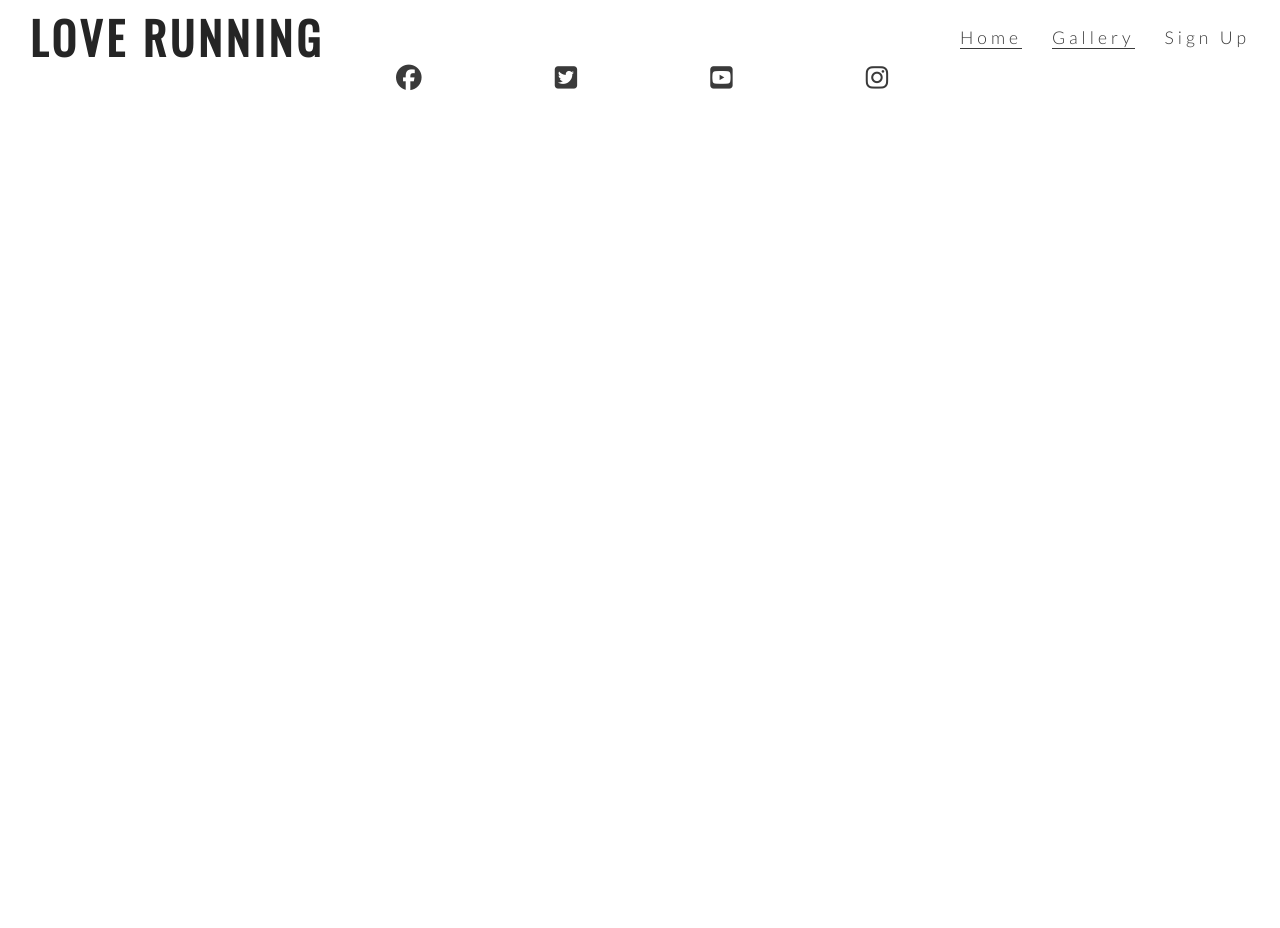
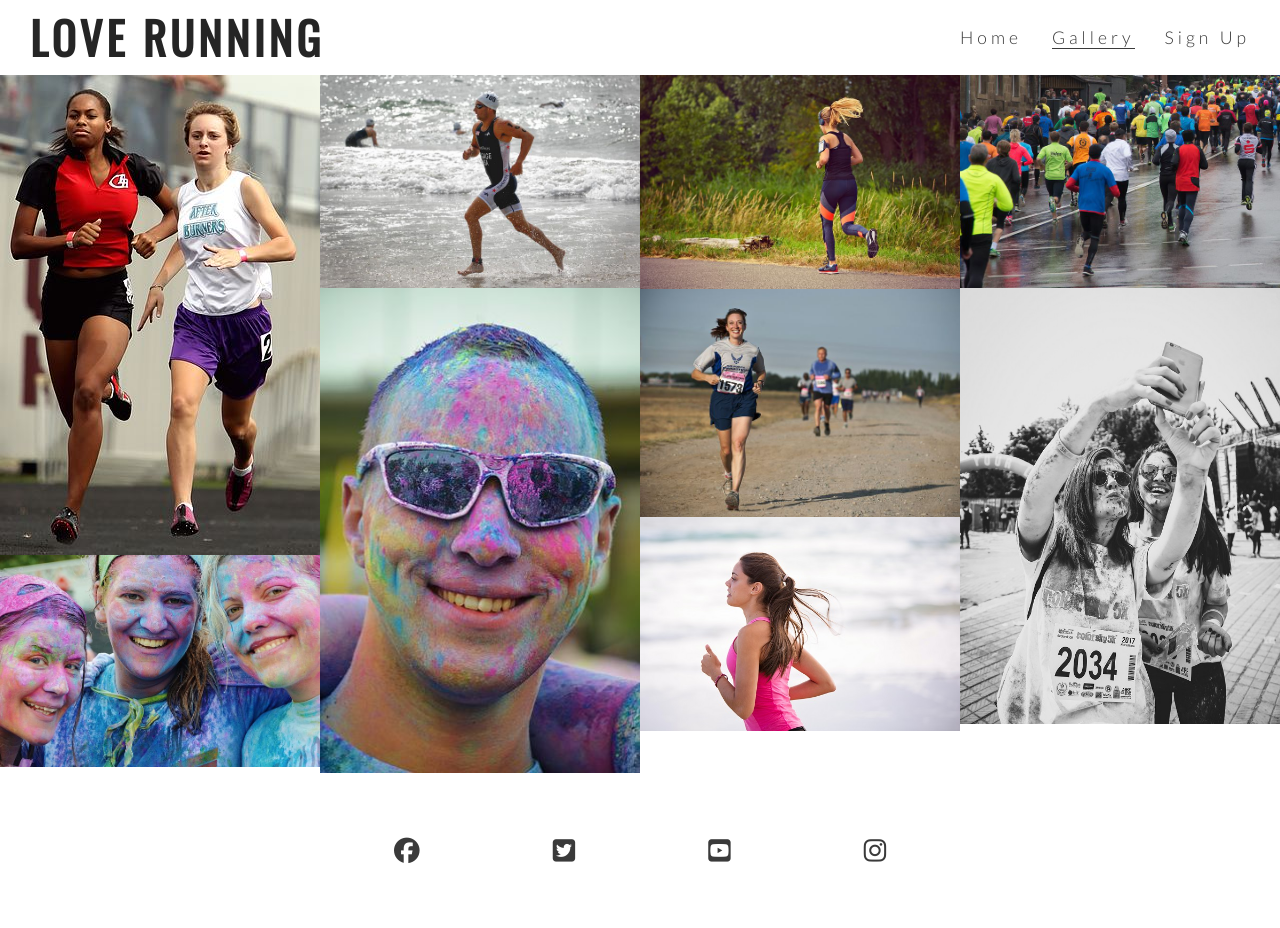
Before and after one commit to anthonyjn08/love-running, a plain HTML site: page gallery.html in a window 1280 px wide. Before the commit the page ends 800 px from the top, so only its background shows below. Drawn offline with nearby package versions, Linux system fonts and the light colour scheme.

Commit message:
Add gallery images and masonry styling

```diff
--- a/assets/css/style.css
+++ b/assets/css/style.css
@@ -235,3 +235,16 @@ footer {
     padding: 5%;
     color: #3a3a3a;
 }
+
+/* gallery */
+
+#photos {
+    clear: both;
+    line-height: 0;
+    column-count: 4;
+    column-gap: 0;
+}
+
+#photos > img {
+    width: 100%;
+}
--- a/gallery.html
+++ b/gallery.html
@@ -26,11 +26,24 @@
                     <a href="gallery.html" class="active">Gallery</a>
                 </li>
                 <li>
-                    <a href="index.html" class="active">Home</a>
+                    <a href="index.html">Home</a>
                 </li>
             </ul>
         </nav>
     </header>
+
+    <section id="photos">
+        <img src="assets/images/athletes.jpg" alt="Two athletes running together">
+        <img src="assets/images/girls.jpg" alt="Three girls at charity paint running festival">
+        <img src="assets/images/runner3.jpg" alt="Solo male runner jogging on a beach">
+        <img src="assets/images/man.jpg" alt="Man at charity paint running festival">
+        <img src="assets/images/runner1.jpg" alt="Solo female runner running through phoenix park">
+        <img src="assets/images/runner2.jpg" alt="Runners competing in marathon">
+        <img src="assets/images/runner4.jpg" alt="Solo female runner jogging on a beach">
+        <img src="assets/images/running_gang.jpg" alt="Large group of runners taking part in a marathon on a rainy day">
+        <img src="assets/images/mud-run.jpg" alt="Two women runners taking a muddy selfie after the Mud Runner">
+    </section>
+
 
     <footer>
         <ul class="social-networks">
```
Also changed, not shown: index.html (+1 -1 lines), assets/images/athletes.jpg (added), assets/images/girls.jpg (added), assets/images/man.jpg (added), assets/images/mud-run.jpg (added), assets/images/runner1.jpg (added), assets/images/runner2.jpg (added), assets/images/runner3.jpg (added), assets/images/runner4.jpg (added), assets/images/running_gang.jpg (added).
